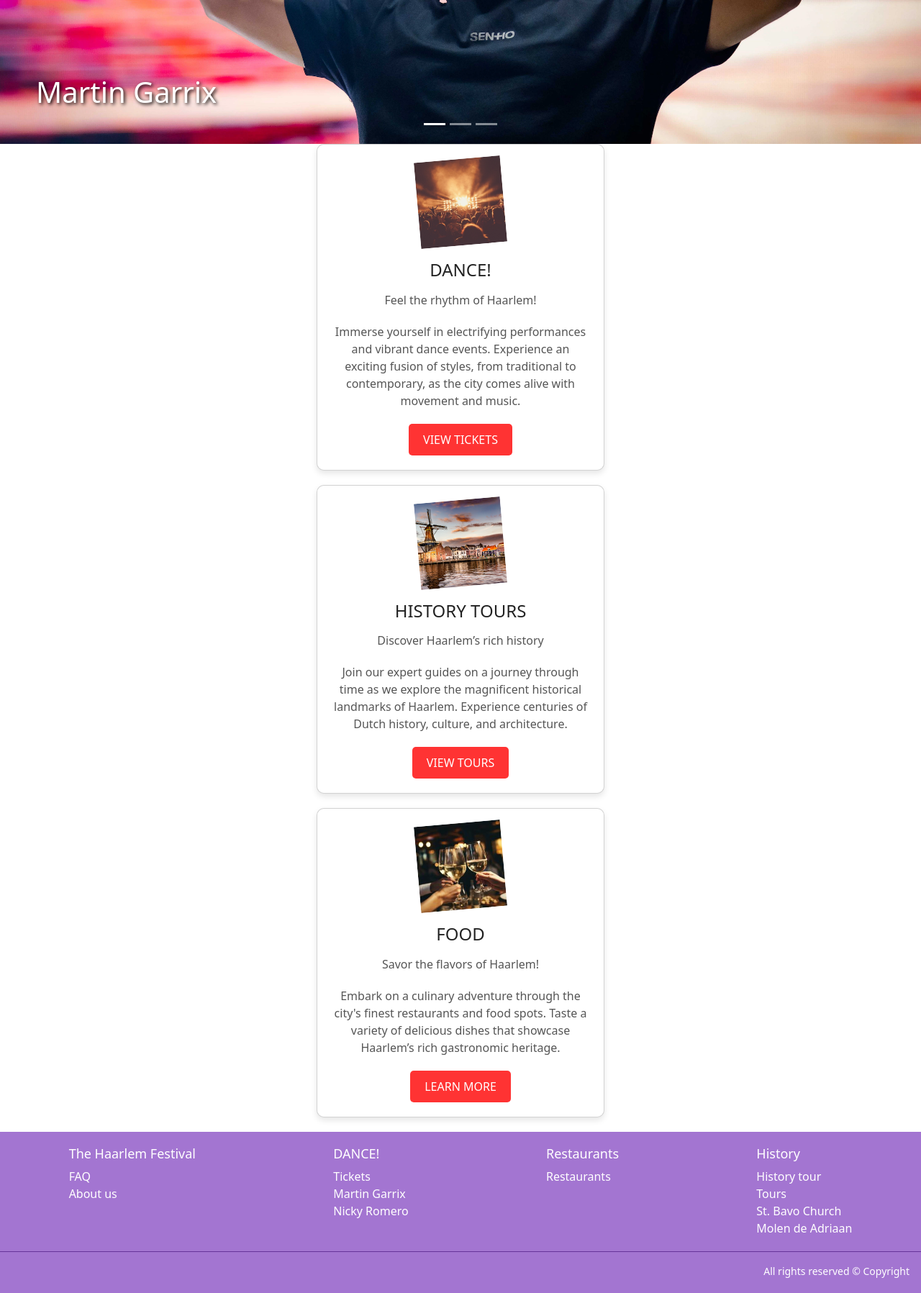
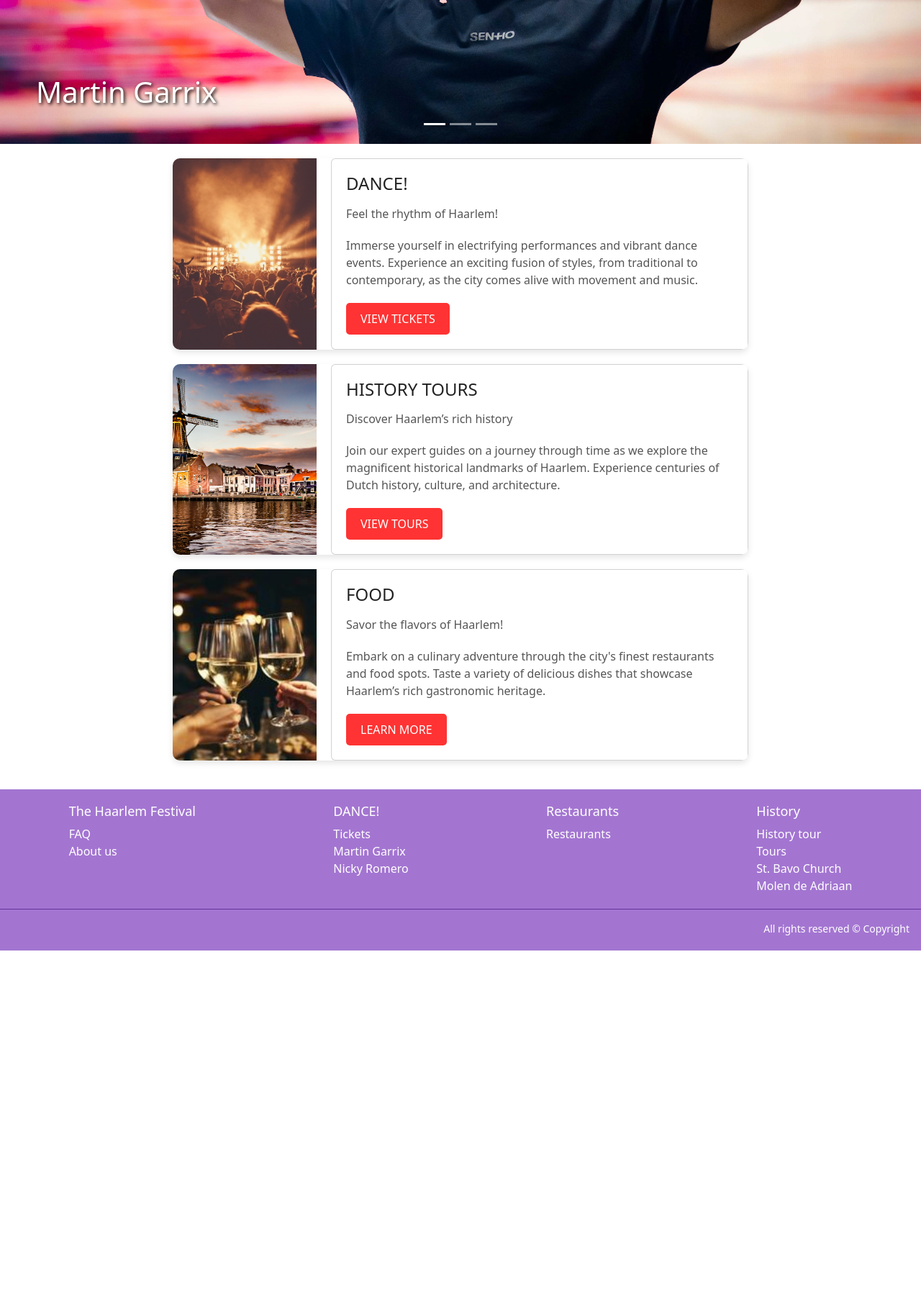
Before and after one commit to Juul-vde/Applicatie-ontwikkeling-Haarlem-Festival-2, a PHP site: page / in a window 1280 px wide. Shown: the part 489-2286 px from the top of the page at 72% size. After the commit the page ends 1810 px from the top, so only its background shows below. Run offline with PHP 8.4, Linux system fonts and the light colour scheme.

Commit message:
Main page cards v2

```diff
--- a/app/public/css/style.css
+++ b/app/public/css/style.css
@@ -215,34 +215,26 @@
   gap: 20px;
   justify-content: center;
   align-items: center;
+  padding: 20px;
 }
 
-.card {
+.card-container-flex {
+  display: flex;
+  align-items: stretch; /* Ensure equal height */
+  width: 100%;
+  max-width: 800px; /* Adjust as needed */
+  gap: 20px;
   background-color: #fff;
   border-radius: 10px;
   box-shadow: 0 4px 8px rgba(0, 0, 0, 0.1);
-  padding: 20px;
-  width: 100%;
-  max-width: 400px;
-  text-align: center;
-  transition: transform 0.3s ease, box-shadow 0.3s ease;
-  display: flex;
-  align-items: center;
-  flex-direction: column;
-}
-
-.card:hover {
-  transform: translateY(-10px);
-  box-shadow: 0 8px 16px rgba(0, 0, 0, 0.2);
+  overflow: hidden;
 }
 
 .card-image-box {
-  width: 120px;
-  height: 120px;
+  flex: 1;
+  min-width: 200px;
+  max-width: 200px;
   overflow: hidden;
-  position: relative;
-  transform: rotate(-5deg);
-  margin-bottom: 20px;
 }
 
 .card-image {
@@ -251,12 +243,16 @@
   object-fit: cover;
 }
 
-.card:hover .card-image-box {
-  transform: rotate(0deg);
+.card {
+  flex: 2;
+  padding: 20px;
+  display: flex;
+  flex-direction: column;
+  justify-content: center;
 }
 
 .card-text {
-  text-align: center;
+  text-align: left;
 }
 
 .card h2 {
@@ -281,3 +277,7 @@
   border-radius: 5px;
   transition: background-color 0.3s ease;
 }
+
+.cta-button:hover {
+  background-color: #cc0000;
+}
--- a/app/views/home/index.php
+++ b/app/views/home/index.php
@@ -50,10 +50,11 @@
         </div>
 
         <section class="cards-container">
-            <div class="card">
+                <div class="card-container-flex">
                     <div class="card-image-box">
                         <img src="/media/dancecard.png" alt="Dance Image" class="card-image">
                     </div>
+                    <div class="card">
                         <div class="card-text">
                             <h2>DANCE!</h2>
                             <p>Feel the rhythm of Haarlem!</p>
@@ -61,11 +62,13 @@
                             <a href="#" class="cta-button">VIEW TICKETS</a>
                         </div>
                     </div>
+                </div>
 
-            <div class="card">
+                <div class="card-container-flex">
                     <div class="card-image-box">
                         <img src="/media/historycard.png" alt="History Image" class="card-image">
                     </div>
+                    <div class="card">
                         <div class="card-text">
                             <h2>HISTORY TOURS</h2>
                             <p>Discover Haarlem’s rich history</p>
@@ -73,11 +76,13 @@
                             <a href="#" class="cta-button">VIEW TOURS</a>
                         </div>
                     </div>
+                </div>
 
-            <div class="card">
+                <div class="card-container-flex">
                     <div class="card-image-box">
                         <img src="/media/foodcard.png" alt="Food Image" class="card-image">
                     </div>
+                    <div class="card">
                         <div class="card-text">
                             <h2>FOOD</h2>
                             <p>Savor the flavors of Haarlem!</p>
@@ -85,6 +90,7 @@
                             <a href="#" class="cta-button">LEARN MORE</a>
                         </div>
                     </div>
+                </div>
             </section>
     </main>
     <?php include_once __DIR__ . '/../footer.php'; ?>
```
Lines whose indentation alone changed are shown as unchanged.
